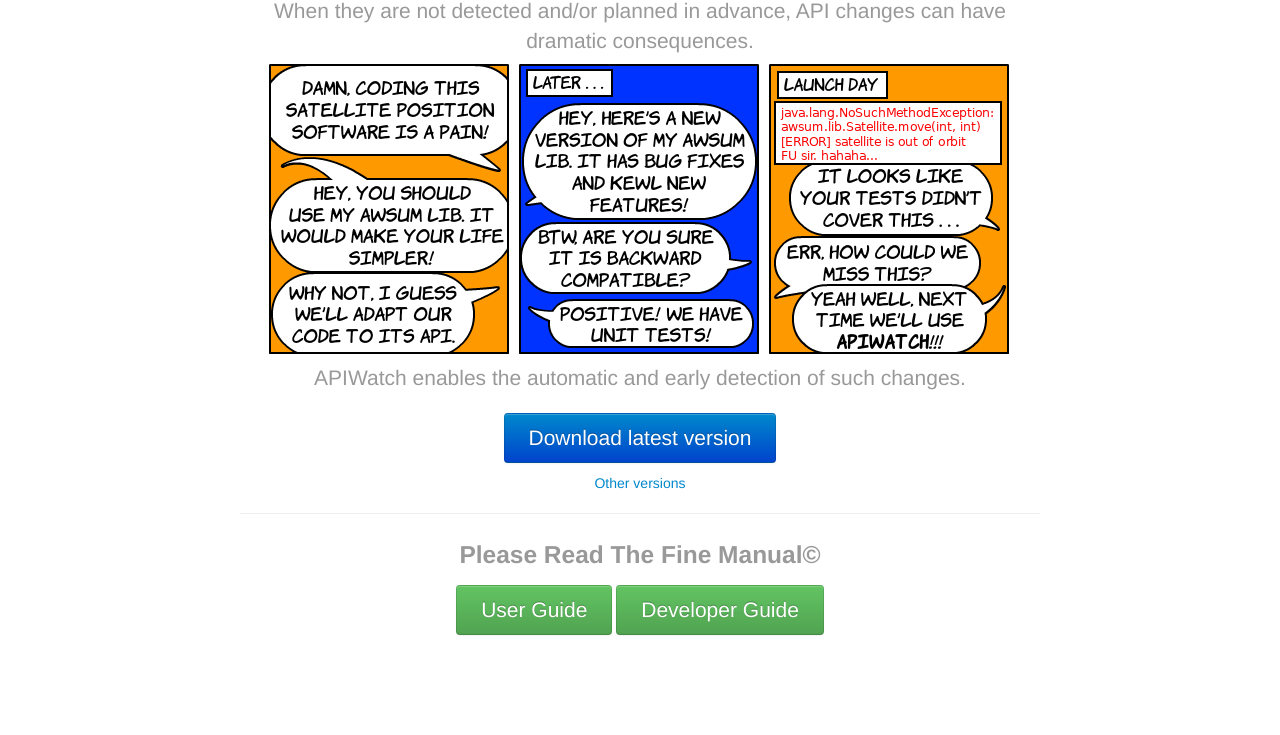
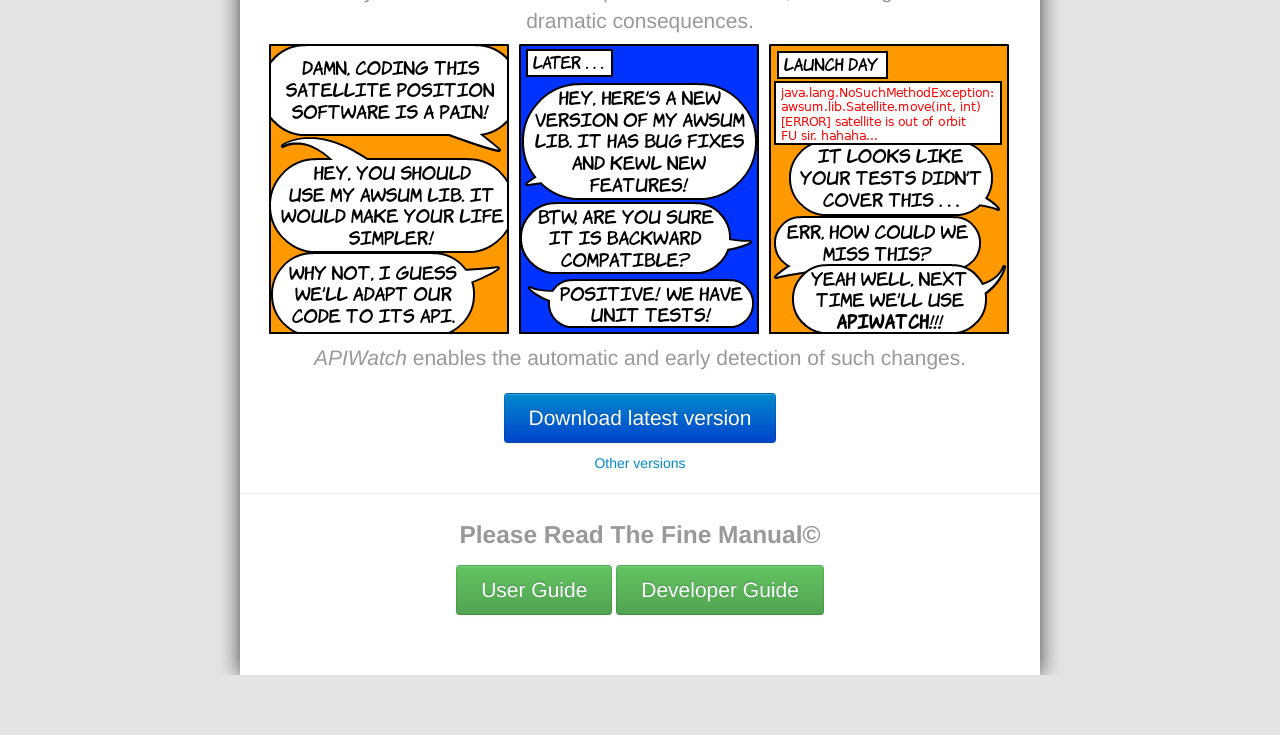
Before and after one commit to apiwatch/apiwatch, a plain HTML site: page index.html in a window 1280 px wide. Shown: the part 341-1076 px from the top of the page. After the commit the page ends 1016 px from the top, so only its background shows below. Drawn offline with Linux system fonts and the light colour scheme.

Commit message:
Update index.html

```diff
--- a/index.html
+++ b/index.html
@@ -1,5 +1,5 @@
 <!DOCTYPE html>
-<!-- saved from url=(0066)http://twitter.github.com/bootstrap/examples/marketing-narrow.html -->
+
 <html lang="en">
 
 <head>
@@ -10,29 +10,24 @@
     <meta name="viewport" content="width=device-width, initial-scale=1.0">
     <meta name="description" content="">
     <meta name="author" content="Robin Jarry">
-    <!-- Fav and touch icons -->
     <link href="img/apiwatch-favicon.png" rel="shortcut icon">
 
-    <!-- Le styles -->
     <link href="css/bootstrap.css" rel="stylesheet">
     <style type="text/css">
 body {
-padding-top: 20px;
-padding-bottom: 40px;
+background-color: #E4E4E4;
 }
-
-/* Custom container */
 .container-narrow {
 margin: 0 auto;
 max-width: 800px;
+background-color: white;
+box-shadow: 0 0 20px #444;
+padding: 60px 0;
 }
 .container-narrow > hr {
 margin: 30px 0;
 }
-
-/* Main marketing message and sign up button */
 .jumbotron {
-margin: 60px 0;
 text-align: center;
 }
 .jumbotron h1 {
@@ -42,14 +37,6 @@ line-height: 1;
 .jumbotron .btn {
 font-size: 21px;
 padding: 14px 24px;
-}
-
-/* Supporting marketing content */
-.marketing {
-margin: 60px 0;
-}
-.marketing p + h4 {
-margin-top: 28px;
 }
     </style>
     <link href="css/bootstrap-responsive.css" rel="stylesheet">
@@ -70,9 +57,11 @@ margin-top: 28px;
   <div class="jumbotron">
     <img src="img/apiwatch-logo.png" />
     <h2 class="muted">Software Interfaces Surveillance Tool</h2>
-    <p class="lead muted">When they are not detected and/or planned in advance, API changes can have dramatic consequences.<img src="img/apiwatch-comic.png"/>
-APIWatch enables the automatic and early detection of such changes.
-</p>
+    <p class="lead muted">
+      When they are not detected and/or planned in advance, API changes can have dramatic consequences.
+      <img src="img/apiwatch-comic.png"/>
+      <em>APIWatch</em> enables the automatic and early detection of such changes.
+    </p>
     <p><a class="btn btn-primary" href="http://releases.apiwatch.org/latest">Download latest version</a></p>
     <p><a href="http://releases.apiwatch.org/" target="_blank">Other versions</a></p>
 
```
